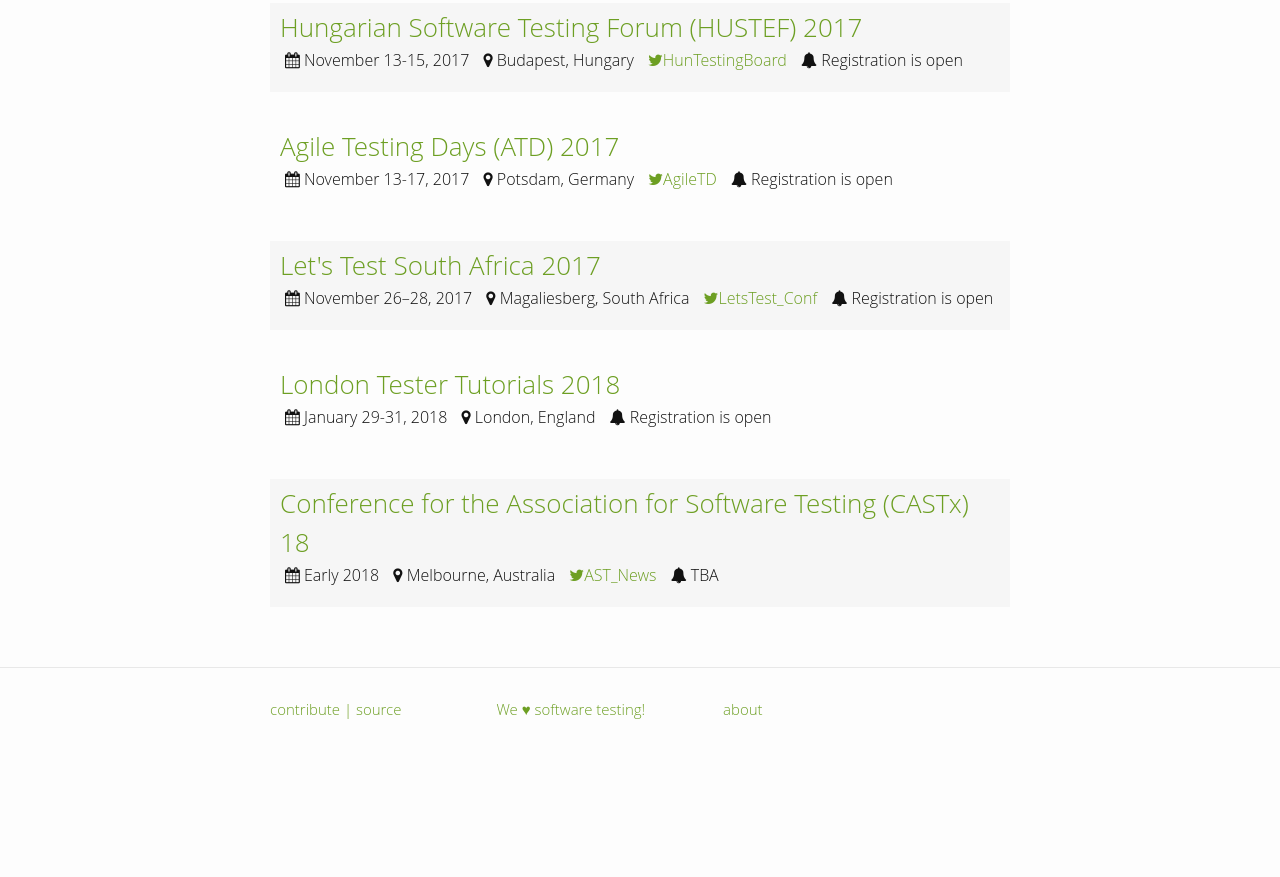
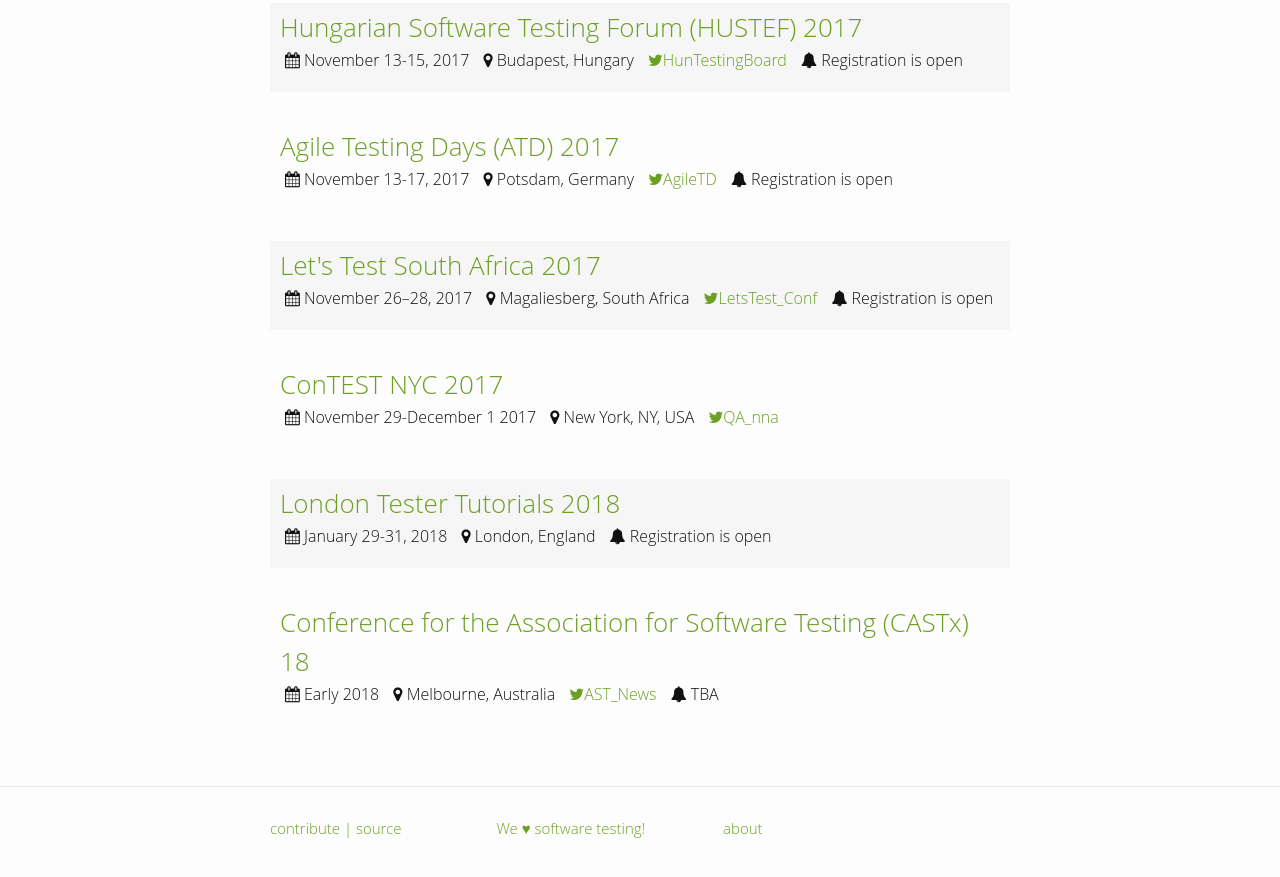
Before and after one commit to TestingConferences/testingconferences.github.io, a Jekyll site: the page built from index.html, in a window 1280 px wide and 900 px high, scrolled down 3967 px. Shown: the top 877 px of the window. Built offline with Jekyll 4.4.1, drawn with Linux system fonts in a browser that asks for light colours; before the commit the page ends 4748 px from its top, so only the background shows below that.

Commit message:
Added ConTEST 17

```diff
--- a/_data/current.yml
+++ b/_data/current.yml
@@ -227,6 +227,12 @@
   twitter: LetsTest_Conf
   status: Registration is open
 
+- name: ConTEST NYC 2017
+  location: New York, NY, USA
+  dates: "November 29-December 1 2017"
+  url: http://testmastersacademy.org/?p=33
+  twitter: QA_nna
+
 - name: London Tester Tutorials 2018
   location: London, England
   dates: "January 29-31, 2018"
```
